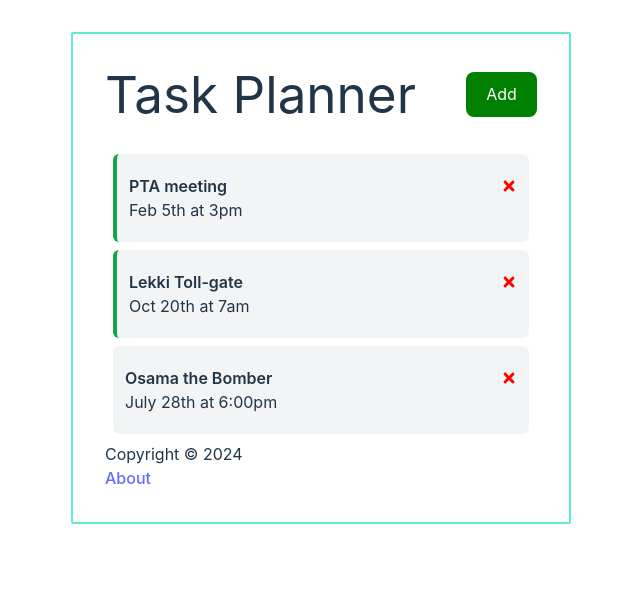
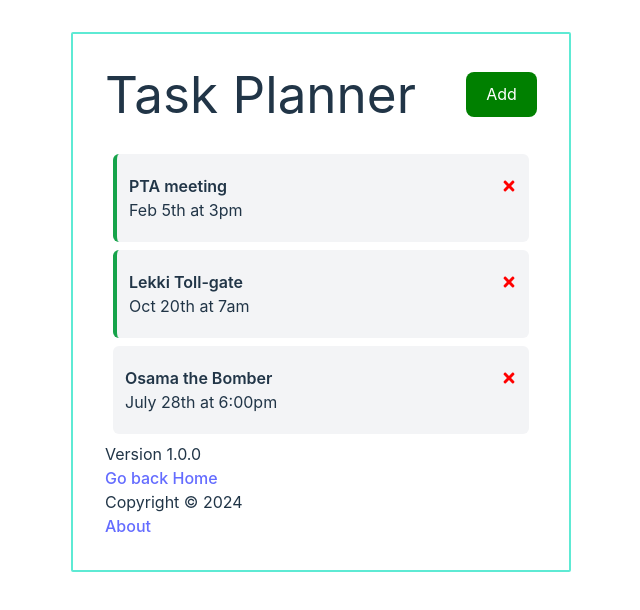
Before and after one commit to Sochuks/react-task-planner, a React (Vite) app: page / in a window 1280 px wide. Shown: the top 610 px of the page, without its empty margins (319-959 px from the left). Built offline with nearby package versions, Linux system fonts and the light colour scheme; data requests are answered from the project's data file.

Commit message:
Added the about comp and set path to /about

```diff
--- a/src/App.jsx
+++ b/src/App.jsx
@@ -101,6 +101,8 @@ function App() {
         {tasks.length > 0 ? <Tasks tasks={tasks} onDelete={deleteTask} onToggle={toggleReminder} />
         : 'No Task To Show '}
 
+        <About path='/about' component='{About}' />
+
         <Footer />
 
       </div>
```
